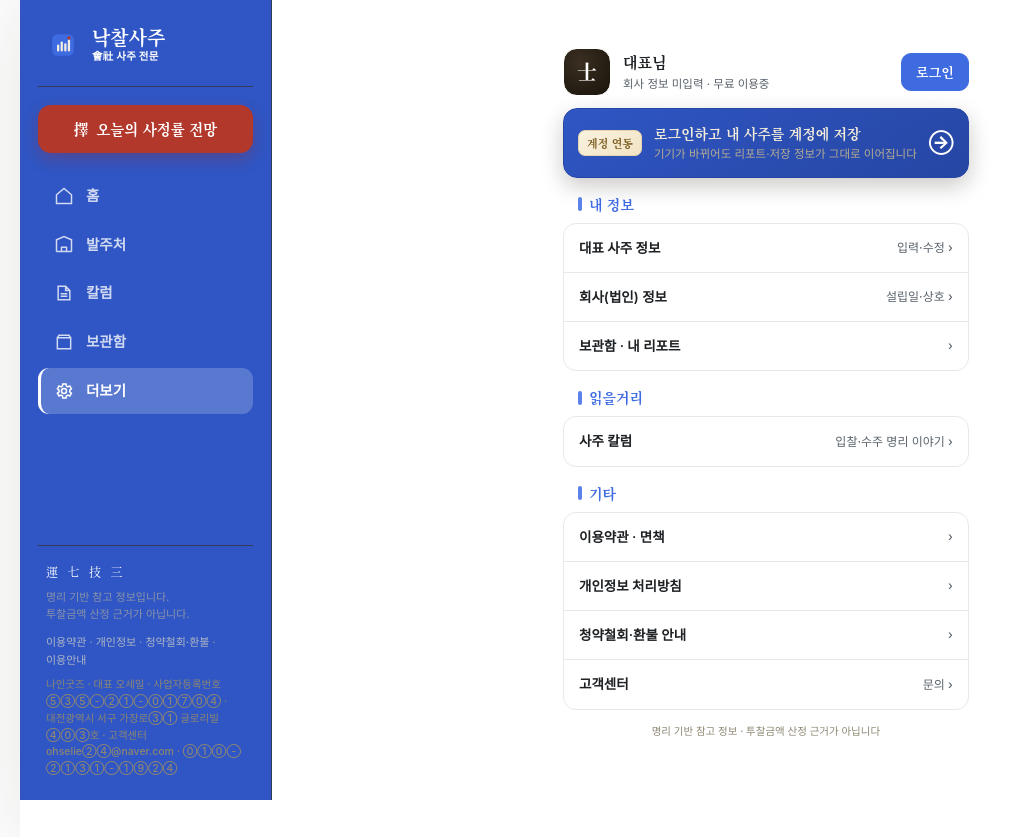
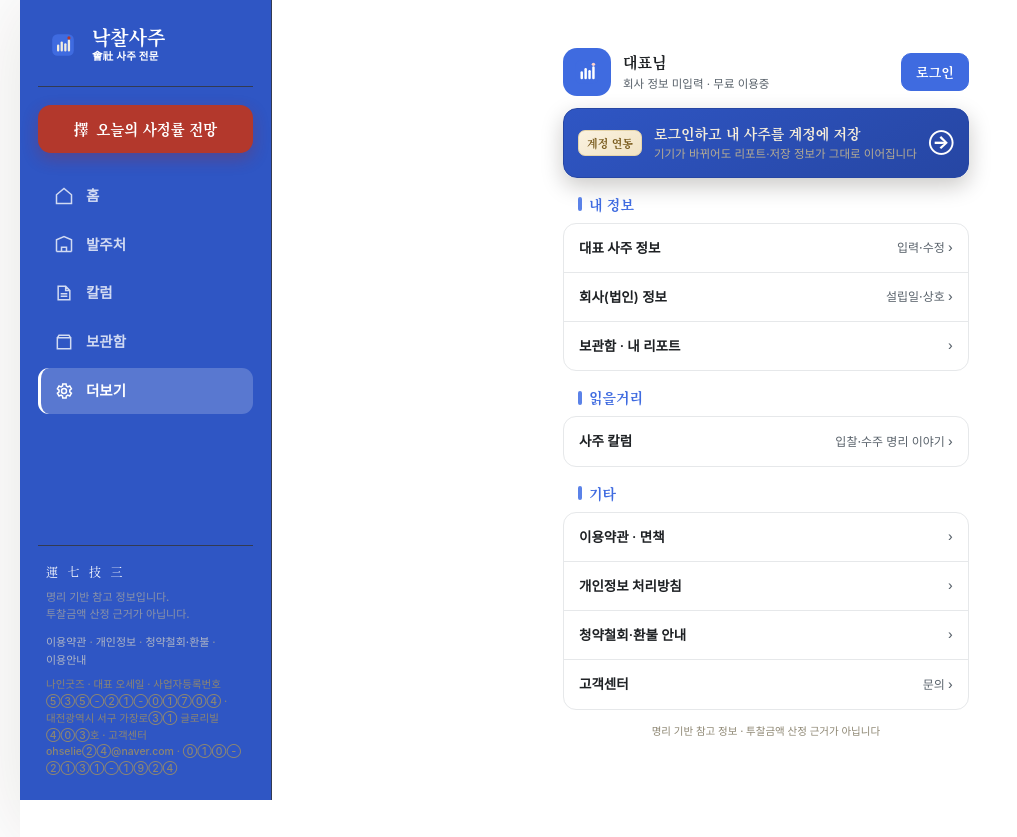
Before and after one commit to seil0924/nakchal-saju, a Next.js app: page /more in a window 1280 px wide. Shown: the whole page, without its empty margins (0-1017 px from the left). Built offline with nearby package versions, Linux system fonts and the light colour scheme; no server answers; a web font is replaced by a local one.

Commit message:
Update MoreClient.tsx
Signed-off-by: seil0924 <130518695+seil0924@users.noreply.github.com>

```diff
--- a/app/more/MoreClient.tsx
+++ b/app/more/MoreClient.tsx
@@ -39,13 +39,13 @@ export default function MoreClient({ initial }: { initial: { loggedIn: boolean;
   return (
     <div className="app home">
       <div className="topbar">
-        <Link className="logo" href="/" style={{ textDecoration: 'none', color: 'inherit' }}><span className="s">士</span>더보기</Link>
+        <Link className="logo" href="/" style={{ textDecoration: 'none', color: 'inherit' }}><span className="s"><svg viewBox="0 0 40 40" width="20" height="20" aria-hidden="true"><rect x="2" y="2" width="36" height="36" rx="9" fill="#3f6be0"/><rect x="10" y="19" width="3.8" height="12" rx="1.9" fill="#fff"/><rect x="16" y="14" width="3.8" height="17" rx="1.9" fill="#fff"/><rect x="22" y="17" width="3.8" height="14" rx="1.9" fill="#fff"/><rect x="28" y="11" width="3.8" height="20" rx="1.9" fill="#fff"/><circle cx="29.9" cy="8.2" r="2.6" fill="#ffd2ca"/></svg></span>더보기</Link>
         <div className="ic"><svg viewBox="0 0 24 24"><path d="M12 15a3 3 0 1 0 0-6 3 3 0 0 0 0 6zM19 12a7 7 0 0 0-.1-1l2-1.5-2-3.5-2.4 1a7 7 0 0 0-1.7-1l-.3-2.5h-4l-.3 2.5a7 7 0 0 0-1.7 1l-2.4-1-2 3.5 2 1.5a7 7 0 0 0 0 2l-2 1.5 2 3.5 2.4-1a7 7 0 0 0 1.7 1l.3 2.5h4l.3-2.5a7 7 0 0 0 1.7-1l2.4 1 2-3.5-2-1.5a7 7 0 0 0 .1-1z" /></svg></div>
       </div>
 
       <div style={{ padding: '0 16px 24px' }}>
         <div className="profcard" style={{ marginTop: 14 }}>
-          <div className="pav">士</div>
+          <div className="pav" style={{background:'#3f6be0',border:0}}><svg viewBox="0 0 40 40" width="26" height="26" aria-hidden="true"><rect x="2" y="2" width="36" height="36" rx="9" fill="#3f6be0"/><rect x="10" y="19" width="3.8" height="12" rx="1.9" fill="#fff"/><rect x="16" y="14" width="3.8" height="17" rx="1.9" fill="#fff"/><rect x="22" y="17" width="3.8" height="14" rx="1.9" fill="#fff"/><rect x="28" y="11" width="3.8" height="20" rx="1.9" fill="#fff"/><circle cx="29.9" cy="8.2" r="2.6" fill="#ffd2ca"/></svg></div>
           <div style={{ flex: 1, minWidth: 0 }}>
             <div className="pn">{acct?.name ? `${acct.name} 대표님` : prof.name ? `${prof.name} 대표님` : '대표님'}</div>
             <div className="ps">{acct?.email ? acct.email : (prof.corp || '회사 정보 미입력')} · 무료 이용중</div>
@@ -89,7 +89,7 @@ export default function MoreClient({ initial }: { initial: { loggedIn: boolean;
       <div className="tab">
         <Link href="/"><svg viewBox="0 0 24 24"><path d="M3 10.5 12 3l9 7.5V21H3z" /></svg>홈</Link>
         <Link href="/balju"><svg viewBox="0 0 24 24"><path d="M3 21V7l9-4 9 4v14M3 21h18M9 21v-5h6v5" /></svg>발주처</Link>
-        <Link className="fab" href="/reading"><span className="fi">士</span><span className="fl">오늘 전망</span></Link>
+        <Link className="fab" href="/reading"><span className="fi">擇</span><span className="fl">오늘 전망</span></Link>
         <Link href="/vault"><svg viewBox="0 0 24 24"><path d="M4 7h16v13H4zM4 7l2-3h12l2 3" /></svg>보관함</Link>
         <a className="on"><svg viewBox="0 0 24 24"><circle cx="5" cy="12" r="1.7" /><circle cx="12" cy="12" r="1.7" /><circle cx="19" cy="12" r="1.7" /></svg>더보기</a>
       </div>
```
